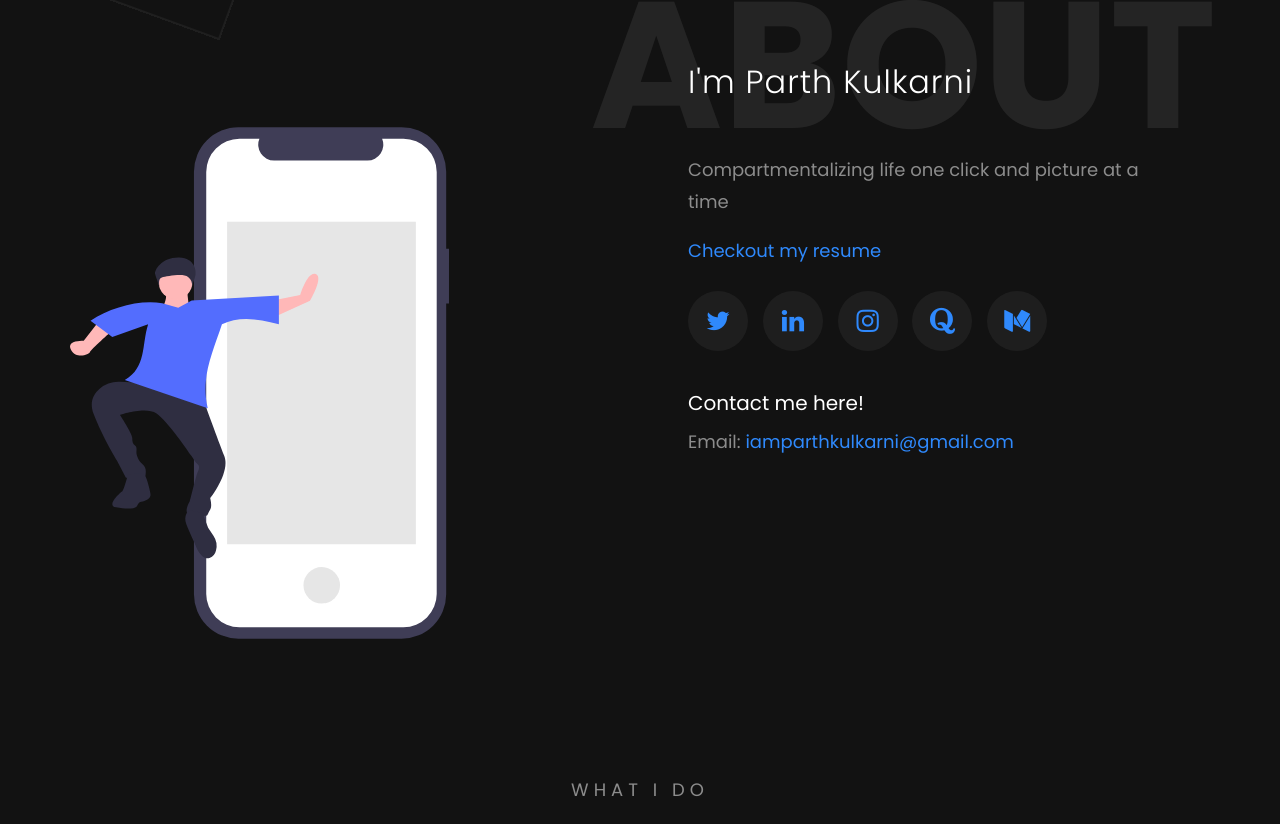
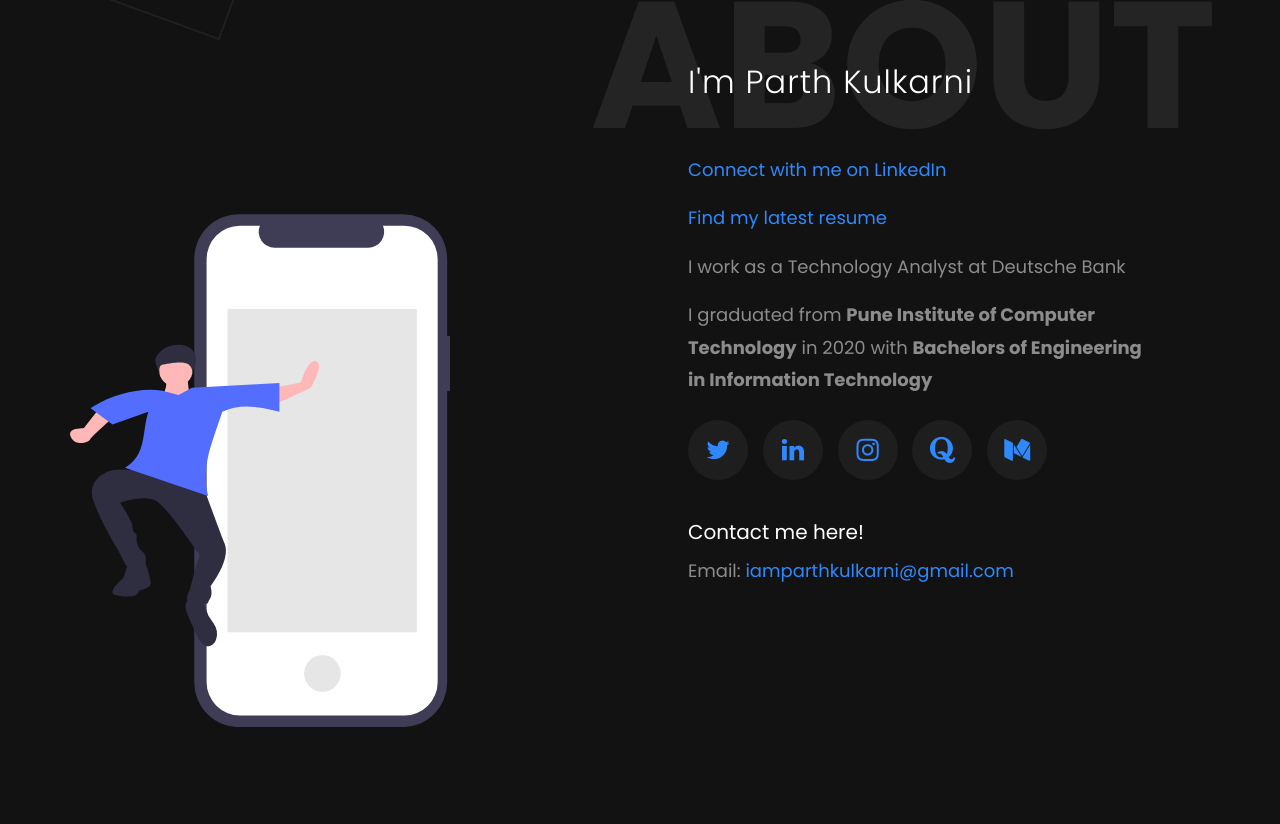
Before and after one commit to kulkarniparth/kulkarniparth.github.io, a plain HTML site: page index.html in a window 1280 px wide. Shown: the part 916-1740 px from the top of the page. Drawn offline with Linux system fonts and the light colour scheme; some packages are replaced by stand-ins of ours; no server answers; files whose address does not match are found by name.

Commit message:
Update index.html

```diff
--- a/index.html
+++ b/index.html
@@ -87,8 +87,10 @@
                 <h1 class="bold-text">About</h1>
                 <div class="p-5">
                   <h2 class="mb-5">I'm Parth Kulkarni</h2>
-                  <p>Compartmentalizing life one click and picture at a time</p>
-                  <p><a href="https://drive.google.com/open?id=1chMssMV7yaiQMxCHc0vNX5SJy57Gwxg1">Checkout my resume</a></p>
+                  <p><a href="https://drive.google.com/open?id=1chMssMV7yaiQMxCHc0vNX5SJy57Gwxg1">Connect with me on LinkedIn</a></p>
+                  <p><a href="https://drive.google.com/open?id=1chMssMV7yaiQMxCHc0vNX5SJy57Gwxg1">Find my latest resume</a></p>
+                  <p>I work as a Technology Analyst at Deutsche Bank</p>
+                  <p>I graduated from <b>Pune Institute of Computer Technology</b> in 2020 with <b>Bachelors of Engineering in Information Technology</b></p>
                   <ul class="ftco-footer-social list-unstyled mt-4">
                     <li><a href="https://twitter.com/_KulkarniParth"><span class="icon-twitter"></span></a></li>
                     <li><a href="https://www.linkedin.com/in/kulkarniparth"><span class="icon-linkedin"></span></a></li>
```
